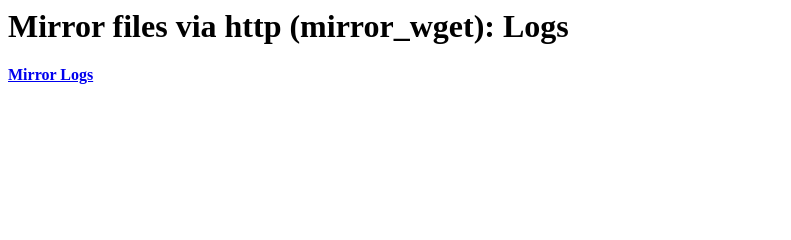
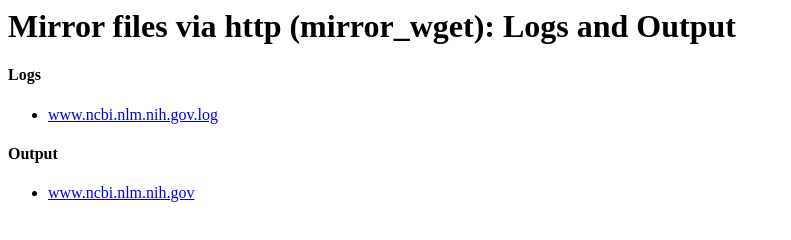
Before and after one commit to mgijax/mirror_wget, a plain HTML site: page index.html in a window 1280 px wide. Shown: the whole page, without its empty margins (0-791 px from the left). Drawn offline with Linux system fonts and the light colour scheme.

Commit message:
mirror_wget-3-5-1-3

```diff
--- a/index.html
+++ b/index.html
@@ -1,6 +1,13 @@
 <TITLE>
-Mirror files via http (mirror_wget): Logs
+Mirror files via http (mirror_wget): Logs and Output
 </TITLE>
-<H1>Mirror files via http (mirror_wget): Logs</H1>
+<H1>Mirror files via http (mirror_wget): Logs and Output</H1>
 
-<H4><A HREF="/data/downloads/mirror_wget_logs ">Mirror Logs</A></H4>
+<H4>Logs</H4>
+<UL>
+<LI><A HREF="/data/downloads/mirror_wget_logs/www.ncbi.nlm.nih.gov.log ">www.ncbi.nlm.nih.gov.log</A>
+</UL>
+<H4>Output</H4>
+<UL>
+<LI><A HREF="/data/downloads/www.ncbi.nlm.nih.gov">www.ncbi.nlm.nih.gov</A>
+</UL>
```
Also changed, not shown: 1 other file.
